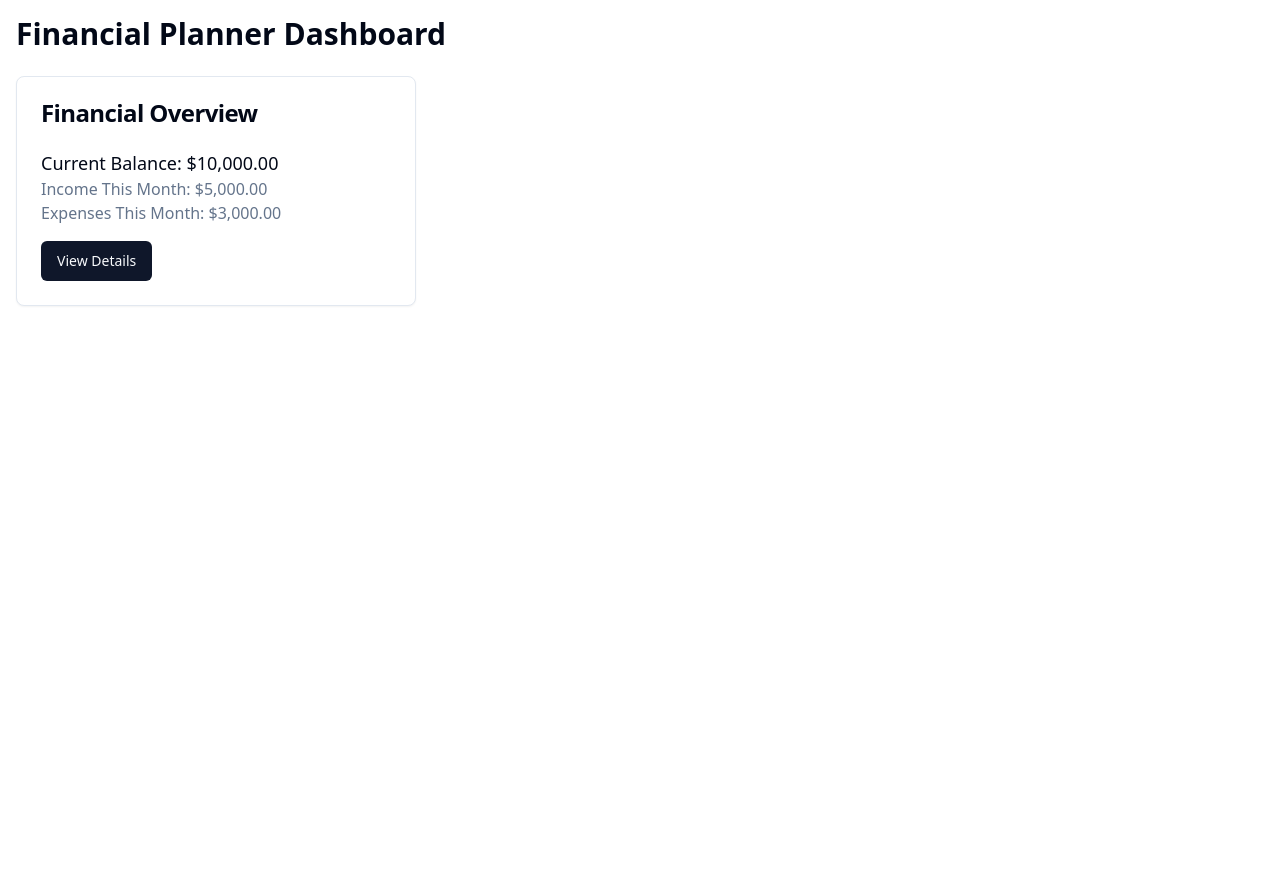
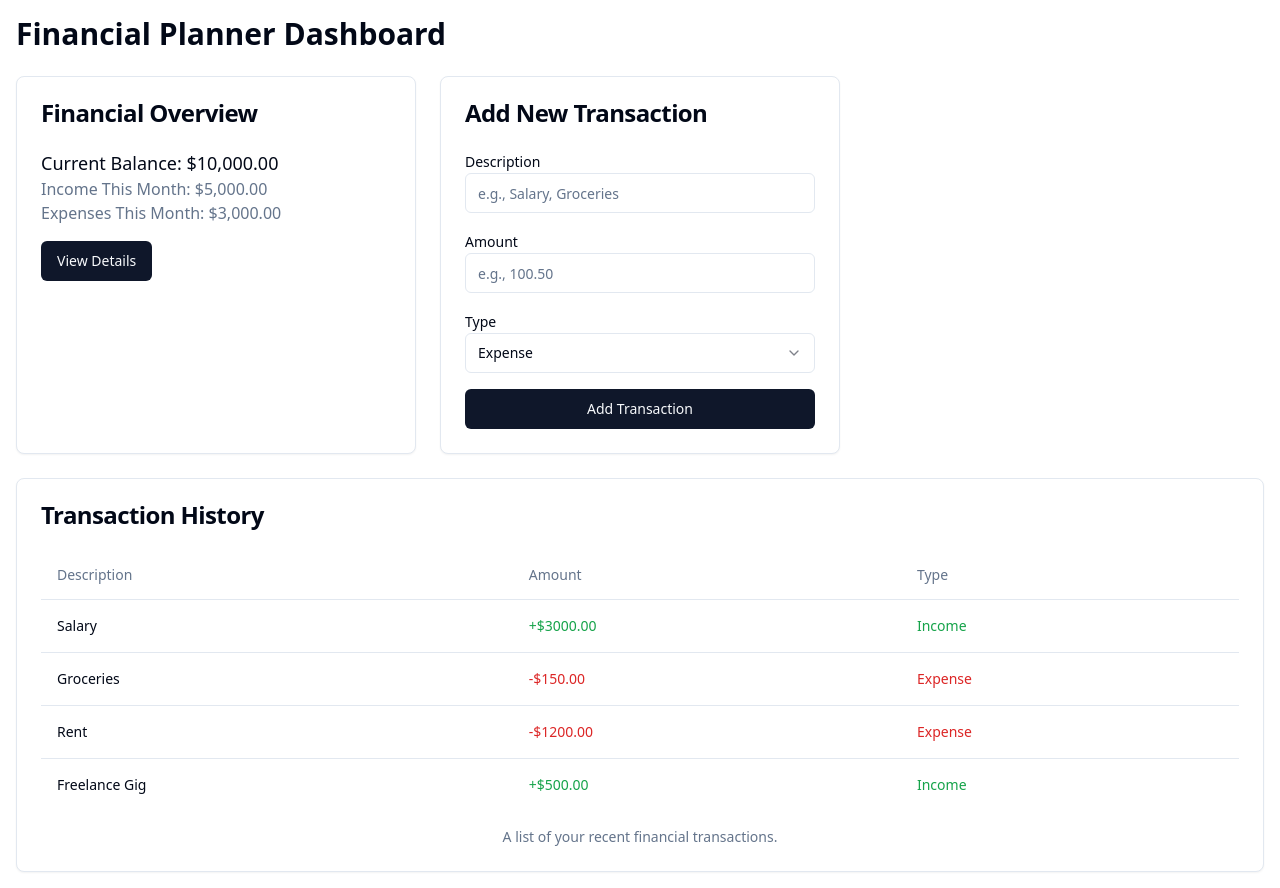
Before and after one commit to akhil262019/dreamy-mongoose-soar, a React (Vite) app: page / in a window 1280 px wide. Before the commit the page ends 800 px from the top, so only its background shows below. Built offline with nearby package versions, Linux system fonts and the light colour scheme.

Commit message:
[scalix] Created new components for TransactionForm and TransactionList. Updated the IndexPage to include these components, allowing users to add and view financial transactions. - wrote 3 file(s)

```diff
--- /dev/null
+++ b/src/components/TransactionForm.tsx
@@ -0,0 +1,92 @@
+import React, { useState } from "react";
+import { Input } from "@/components/ui/input";
+import { Button } from "@/components/ui/button";
+import { Card, CardHeader, CardTitle, CardContent } from "@/components/ui/card";
+import { Label } from "@/components/ui/label";
+import {
+  Select,
+  SelectContent,
+  SelectItem,
+  SelectTrigger,
+  SelectValue,
+} from "@/components/ui/select";
+
+interface Transaction {
+  id: number;
+  description: string;
+  amount: number;
+  type: "income" | "expense";
+}
+
+interface TransactionFormProps {
+  onAddTransaction: (transaction: Omit<Transaction, "id">) => void;
+}
+
+const TransactionForm: React.FC<TransactionFormProps> = ({ onAddTransaction }) => {
+  const [description, setDescription] = useState("");
+  const [amount, setAmount] = useState("");
+  const [type, setType] = useState<"income" | "expense">("expense");
+
+  const handleSubmit = (e: React.FormEvent) => {
+    e.preventDefault();
+    const numericAmount = parseFloat(amount);
+    if (!description || isNaN(numericAmount) || numericAmount <= 0) {
+      alert("Please enter a valid description and a positive amount.");
+      return;
+    }
+    onAddTransaction({ description, amount: numericAmount, type });
+    // Reset form fields
+    setDescription("");
+    setAmount("");
+    setType("expense");
+  };
+
+  return (
+    <Card>
+      <CardHeader>
+        <CardTitle>Add New Transaction</CardTitle>
+      </CardHeader>
+      <CardContent>
+        <form onSubmit={handleSubmit} className="space-y-4">
+          <div>
+            <Label htmlFor="description">Description</Label>
+            <Input
+              id="description"
+              value={description}
+              onChange={(e) => setDescription(e.target.value)}
+              placeholder="e.g., Salary, Groceries"
+              required
+            />
+          </div>
+          <div>
+            <Label htmlFor="amount">Amount</Label>
+            <Input
+              id="amount"
+              type="number"
+              step="0.01"
+              value={amount}
+              onChange={(e) => setAmount(e.target.value)}
+              placeholder="e.g., 100.50"
+              required
+            />
+          </div>
+          <div>
+            <Label htmlFor="type">Type</Label>
+            <Select value={type} onValueChange={(value) => setType(value as "income" | "expense")}>
+              <SelectTrigger className="w-full">
+                <SelectValue placeholder="Select type" />
+              </SelectTrigger>
+              <SelectContent>
+                <SelectItem value="income">Income</SelectItem>
+                <SelectItem value="expense">Expense</SelectItem>
+              </SelectContent>
+            </Select>
+          </div>
+          <Button type="submit" className="w-full">Add Transaction</Button>
+        </form>
+      </CardContent>
+    </Card>
+  );
+};
+
+export default TransactionForm;
--- /dev/null
+++ b/src/components/TransactionList.tsx
@@ -0,0 +1,71 @@
+import React from "react";
+import {
+  Table,
+  TableBody,
+  TableCaption,
+  TableCell,
+  TableHead,
+  TableHeader,
+  TableRow,
+} from "@/components/ui/table";
+import { Card, CardHeader, CardTitle, CardContent } from "@/components/ui/card";
+
+interface Transaction {
+  id: number;
+  description: string;
+  amount: number;
+  type: "income" | "expense";
+}
+
+interface TransactionListProps {
+  transactions: Transaction[];
+}
+
+const TransactionList: React.FC<TransactionListProps> = ({ transactions }) => {
+  const getAmountColorClass = (type: "income" | "expense", amount: number) => {
+    if (type === "income") return "text-green-600";
+    return "text-red-600";
+  };
+
+  return (
+    <Card>
+      <CardHeader>
+        <CardTitle>Transaction History</CardTitle>
+      </CardHeader>
+      <CardContent>
+        <Table>
+          <TableCaption>A list of your recent financial transactions.</TableCaption>
+          <TableHeader>
+            <TableRow>
+              <TableHead>Description</TableHead>
+              <TableHead>Amount</TableHead>
+              <TableHead>Type</TableHead>
+            </TableRow>
+          </TableHeader>
+          <TableBody>
+            {transactions.length === 0 ? (
+              <TableRow>
+                <TableCell colSpan={3} className="text-center text-muted-foreground">No transactions yet.</TableCell>
+              </TableRow>
+            ) : (
+              transactions.map((transaction) => (
+                <TableRow key={transaction.id}>
+                  <TableCell>{transaction.description}</TableCell>
+                  <TableCell className={getAmountColorClass(transaction.type, transaction.amount)}>
+                    {transaction.type === "income" ? "+" : "-"}
+                    ${transaction.amount.toFixed(2)}
+                  </TableCell>
+                  <TableCell className={transaction.type === "income" ? "text-green-600" : "text-red-600"}>
+                    {transaction.type.charAt(0).toUpperCase() + transaction.type.slice(1)}
+                  </TableCell>
+                </TableRow>
+              ))
+            )}
+          </TableBody>
+        </Table>
+      </CardContent>
+    </Card>
+  );
+};
+
+export default TransactionList;
--- a/src/pages/Index.tsx
+++ b/src/pages/Index.tsx
@@ -1,6 +1,8 @@
-import React from "react";
+import React, { useState } from "react";
 import { Card, CardContent, CardHeader, CardTitle } from "@/components/ui/card";
 import { Button } from "@/components/ui/button";
+import TransactionForm from "@/components/TransactionForm"; // Import the new component
+import TransactionList from "@/components/TransactionList"; // Import the new component
 
 // Placeholder component for financial summary
 const FinancialSummary: React.FC = () => {
@@ -19,13 +21,45 @@ const FinancialSummary: React.FC = () => {
   );
 };
 
+// Define the structure for a transaction
+interface Transaction {
+  id: number;
+  description: string;
+  amount: number;
+  type: "income" | "expense";
+}
+
 const IndexPage: React.FC = () => {
+  // State to hold the list of transactions
+  const [transactions, setTransactions] = useState<Transaction[]>([
+    // Initial dummy data
+    { id: 1, description: "Salary", amount: 3000, type: "income" },
+    { id: 2, description: "Groceries", amount: 150, type: "expense" },
+    { id: 3, description: "Rent", amount: 1200, type: "expense" },
+    { id: 4, description: "Freelance Gig", amount: 500, type: "income" },
+  ]);
+
+  // Function to add a new transaction
+  const handleAddTransaction = (newTransactionData: Omit<Transaction, "id">) => {
+    const newTransaction: Transaction = {
+      id: transactions.length > 0 ? transactions[transactions.length - 1].id + 1 : 1,
+      ...newTransactionData,
+    };
+    setTransactions([...transactions, newTransaction]);
+  };
+
   return (
     <div className="container mx-auto p-4">
       <h1 className="text-3xl font-bold mb-6">Financial Planner Dashboard</h1>
-      <div className="grid grid-cols-1 md:grid-cols-2 lg:grid-cols-3 gap-6">
+      <div className="grid grid-cols-1 md:grid-cols-2 lg:grid-cols-3 gap-6 mb-6">
         <FinancialSummary />
-        {/* Add more components here as needed */}
+        {/* Add TransactionForm here */}
+        <TransactionForm onAddTransaction={handleAddTransaction} />
+      </div>
+
+      <div className="grid grid-cols-1 gap-6">
+        {/* Add TransactionList here */}
+        <TransactionList transactions={transactions} />
       </div>
     </div>
   );
```
